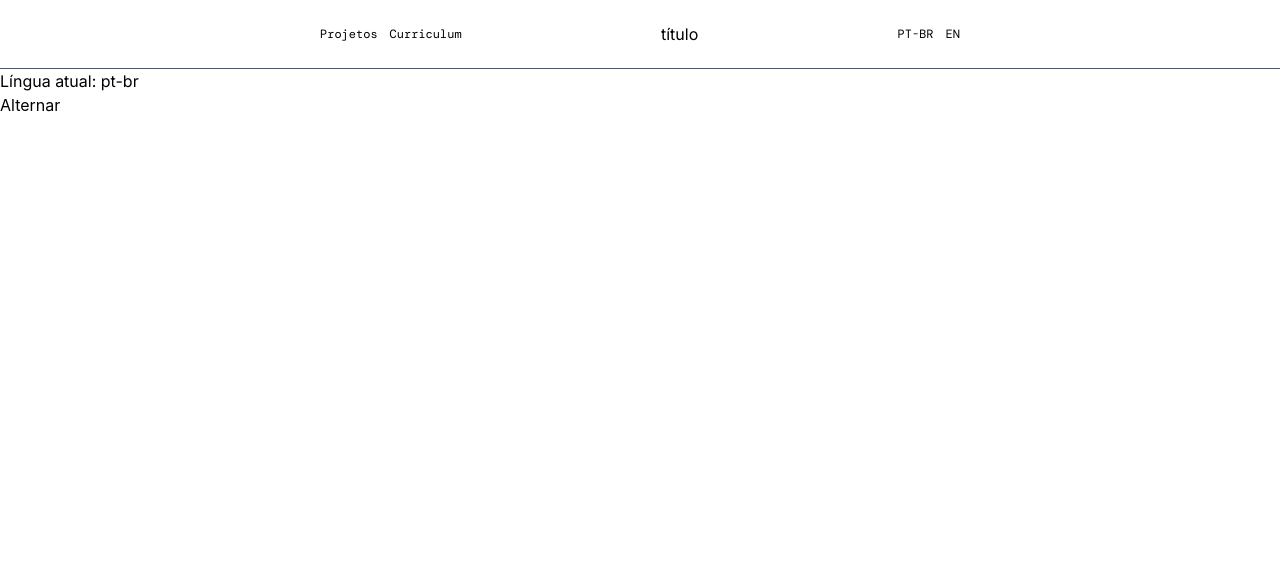
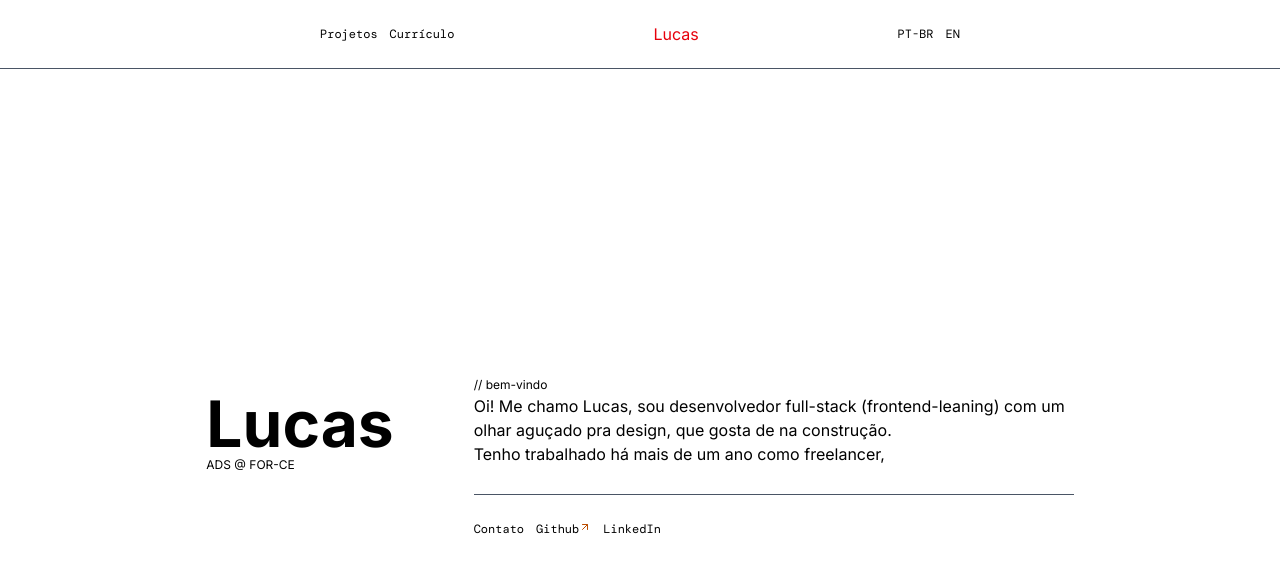
Before and after one commit to lc5d5/portfolio, a React (Vite) app: page / in a window 1280 px wide. Shown: the top 572 px of the page. Built offline with nearby package versions, Linux system fonts and the light colour scheme; a web font is replaced by a local one.

Commit message:
Consegui resolver os conflitos entre as 2 línguas

```diff
--- a/src/components/Footer.jsx
+++ b/src/components/Footer.jsx
@@ -1,8 +1,9 @@
 import { LuArrowUpRight } from "react-icons/lu";
-import { usarAlterarIdioma } from "../contexts/LanguageContext";
+import { useContext } from "react";
+import { LanguageContext } from "../contexts/LanguageContext";
 
 const Footer = () => {
-  const { lang } = usarAlterarIdioma();
+    const { lang, setLang } = useContext(LanguageContext);
 
   return (
     <footer className="border-t border-gray-600 *:font-mono *:text-xs">
@@ -12,7 +13,14 @@ const Footer = () => {
             lang === "pt-br" ? (
               <>
                 <span>Contato</span>
-                  <ul className="flex *:flex gap-3">
+              </>
+            ) : (
+            <>
+              <span>Socials</span>
+            </>)
+          }
+
+          <ul className="flex *:flex gap-3">
                     <li>
                     <a href="" className="flex">Github <LuArrowUpRight className="text-amber-700"/></a>
                     </li>
@@ -20,9 +28,6 @@ const Footer = () => {
                     <a href="">LinkedIn</a>
                     </li>
                   </ul>
-              </>
-            ) : (<><p>hi where am i</p></>)
-          }
         </div>
       </div>
     </footer>
--- a/src/components/Header.jsx
+++ b/src/components/Header.jsx
@@ -1,34 +1,61 @@
 import { Link } from "react-router";
-import { usarAlterarIdioma } from "../contexts/LanguageContext";
+import { useContext } from "react";
+import { LanguageContext } from "../contexts/LanguageContext";
+import Titulo from "./Titulo";
 
 const Header = () => {
-  const { lang, setLang } = usarAlterarIdioma();
+  const { lang, setLang } = useContext(LanguageContext);
 
   return (
     <header className="border-b border-gray-600">
       <div className="flex flex-col mx-auto w-full max-w-2xl px-4">
         <div className="flex justify-between items-center min-h-17">
+          {lang === "pt-br" ? (
+            <>
               <ul className="flex gap-3 *:font-mono *:text-xs">
                 <li>
                   <Link to="/projetos">Projetos</Link>
                 </li>
                 <li>
-              <Link to="./teste.pdf">Curriculum</Link>
+                  <Link to="./teste.pdf">Currículo</Link>
                 </li>
               </ul>
-          <Link to="/"><h1>título</h1></Link>
+            </>
+          ) : (
+            <>
+              <ul className="flex gap-3 *:font-mono *:text-xs">
+                <li>
+                  <Link to="/projetos">Projects</Link>
+                </li>
+                <li>
+                  <Link to="./teste.pdf">Resume</Link>
+                </li>
+              </ul>
+            </>
+          )}
+
+          <Link to="/">
+            <Titulo />
+          </Link>
 
           <div className="flex gap-3 *:font-mono *:text-xs *:cursor-pointer">
-          <button onClick={() => {
-            console.log("Clicou no PT-BR")
-            setLang("pt-br")
-            }}>PT-BR</button>
-          <button onClick={() => {
-            console.log("Clicou no EN")
-            setLang("en")
-            }}>EN</button>
+            <button
+              onClick={() => {
+                console.log("Clicou no PT-BR");
+                setLang("pt-br");
+              }}
+            >
+              PT-BR
+            </button>
+            <button
+              onClick={() => {
+                console.log("Clicou no EN");
+                setLang("en");
+              }}
+            >
+              EN
+            </button>
           </div>
-
         </div>
       </div>
     </header>
--- /dev/null
+++ b/src/components/Titulo.jsx
@@ -0,0 +1,14 @@
+import { useState } from "react";
+
+const Titulo = () => {
+    const [hover, setHover] = useState(false);
+
+    return (
+        <h1
+        onMouseEnter = {() => setHover(true)}
+        onMouseLeave = {() => setHover(false)}
+        className={hover ? ("text-blue-600") : ("text-red-600")}>Lucas</h1>
+     );
+}
+
+export default Titulo;
--- a/src/contexts/LanguageContext.jsx
+++ b/src/contexts/LanguageContext.jsx
@@ -1,16 +1,13 @@
-import { createContext, useContext, useState } from "react";
+import { createContext, useState } from "react";
 
 export const LanguageContext = createContext();
 
-export function AlterarIdioma({ children }){
+export function AlterarIdioma({ children }) {
     const [lang, setLang] = useState("pt-br");
-    console.log("O Provider renderizou com a língua:", lang);
 
     return (
         <LanguageContext.Provider value={{ lang, setLang }}>
-            { children }
+            {children}
         </LanguageContext.Provider>
      );
 }
-
-export const usarAlterarIdioma = () => useContext(LanguageContext);
--- a/src/layouts/HomeLayout.jsx
+++ b/src/layouts/HomeLayout.jsx
@@ -1,6 +1,5 @@
 import { Outlet } from "react-router";
 import Header from "../components/Header";
-import { useState } from "react";
 
 const HomeLayout = () => {
     return (
--- a/src/pages/Home.jsx
+++ b/src/pages/Home.jsx
@@ -1,22 +1,54 @@
+import Footer from "../components/Footer";
 import { useContext } from "react";
-import { LanguageContext } from "../contexts/LanguageContext"; // Ajuste o caminho se necessário
+import { LanguageContext } from "../contexts/LanguageContext";
 
 const Home = () => {
-    // Puxa o contexto DIRETAMENTE, sem o hook customizado
-    const context = useContext(LanguageContext);
+  const { lang, setLang } = useContext(LanguageContext);
 
-    console.log("O que tem no contexto da Home:", context);
-
-    if (!context) return <p>Erro: Contexto não encontrado!</p>;
-
-    return (
-        <div>
-            <h1>Língua atual: {context.lang}</h1>
-            <button onClick={() => context.setLang(context.lang === "pt-br" ? "en" : "pt-br")}>
-                Alternar
-            </button>
+  return (
+    <>
+      <main className="min-h-screen flex items-center justify-center px-4">
+        <div className="flex justify-center gap-20">
+          <div>
+            <h1 className="font-bold text-[64px]">Lucas</h1>
+            <h2 className="text-[12px] -mt-4">ADS @ FOR-CE</h2>
+          </div>
+          <div className="w-150">
+            {lang === "pt-br" ? (
+              <>
+                <p className="text-[12px]">// bem-vindo</p>
+                <p>
+                  Oi! Me chamo Lucas, sou desenvolvedor full-stack
+                  (frontend-leaning) com um olhar aguçado pra design, que gosta
+                  de na construção.
+                </p>
+                <p className="mb-7">
+                  Tenho trabalhado há mais de um ano como freelancer,
+                </p>
+                <p></p>
+                <Footer />
+              </>
+            ) : (
+              <>
+                <p className="text-[12px]">// welcome</p>
+                <p>
+                  Hello! I'm Lucas, sou desenvolvedor full-stack
+                  (frontend-leaning) com um olhar aguçado pra design, que gosta
+                  de na construção.
+                </p>
+                <p className="mb-7">
+                  Tenho trabalhado há mais de um ano como freelancer,
+                </p>
+                <p></p>
+                <Footer />
+              </>
+            )}
+          </div>
         </div>
-    );
+      </main>
+      <div></div>
+    </>
+  );
 };
 
 export default Home;
--- a/src/pages/Home2.jsx
+++ /dev/null
@@ -1,52 +0,0 @@
-import Footer from "../components/Footer";
-import { usarAlterarIdioma } from "../contexts/LanguageContext";
-
-const Home = () => {
-    const { lang, setLang } = usarAlterarIdioma();
-    console.log("Oi, estou lendo a língua", lang)
-
-    return (
-        <>
-            <main className="min-h-screen flex items-center justify-center px-4">
-                <div className="flex justify-center gap-20">
-                    <div>
-                        <h1 className="font-bold text-[64px]">Lucas</h1>
-                        <h2 className="text-[12px] -mt-4">ADS @ FOR-CE</h2>
-                    </div>
-                    <div className="w-150">
-                        {lang === "pt-br" ? (
-                            <>
-                                    <p className="text-[12px]">// bem-vindo</p>
-                                    <p>Oi! Me chamo Lucas, sou desenvolvedor full-stack (frontend-leaning) com um olhar aguçado pra design, que gosta de na construção.</p>
-                                    <p className="mb-7">Tenho trabalhado há mais de um ano como freelancer,</p>
-                                    <p></p>
-                                    <Footer />
-                            </>
-                        ) : (
-                            <>
-                                <p className="text-[12px]">// welcome</p>
-                                <p>Hello! I'm Lucas, sou desenvolvedor full-stack (frontend-leaning) com um olhar aguçado pra design, que gosta de na construção.</p>
-                                <p className="mb-7">Tenho trabalhado há mais de um ano como freelancer,</p>
-                                <p></p>
-                                <Footer />
-                            </>
-                        )}
-                    </div>
-
-                            <div>
-            {/* BOTÃO DE TESTE NA HOME */}
-            <button onClick={() => setLang("en")} className="bg-red-500 p-2 text-white cursor-pointer">
-                Mudar pra Inglês (Pela Home)
-            </button>
-
-            <h1>{lang === "pt-br" ? "Português" : "English"}</h1>
-        </div>
-                </div>
-            </main>
-            <div>
-            </div>
-        </>
-     );
-}
-
-export default Home;
```
Lines whose indentation alone changed are shown as unchanged.
